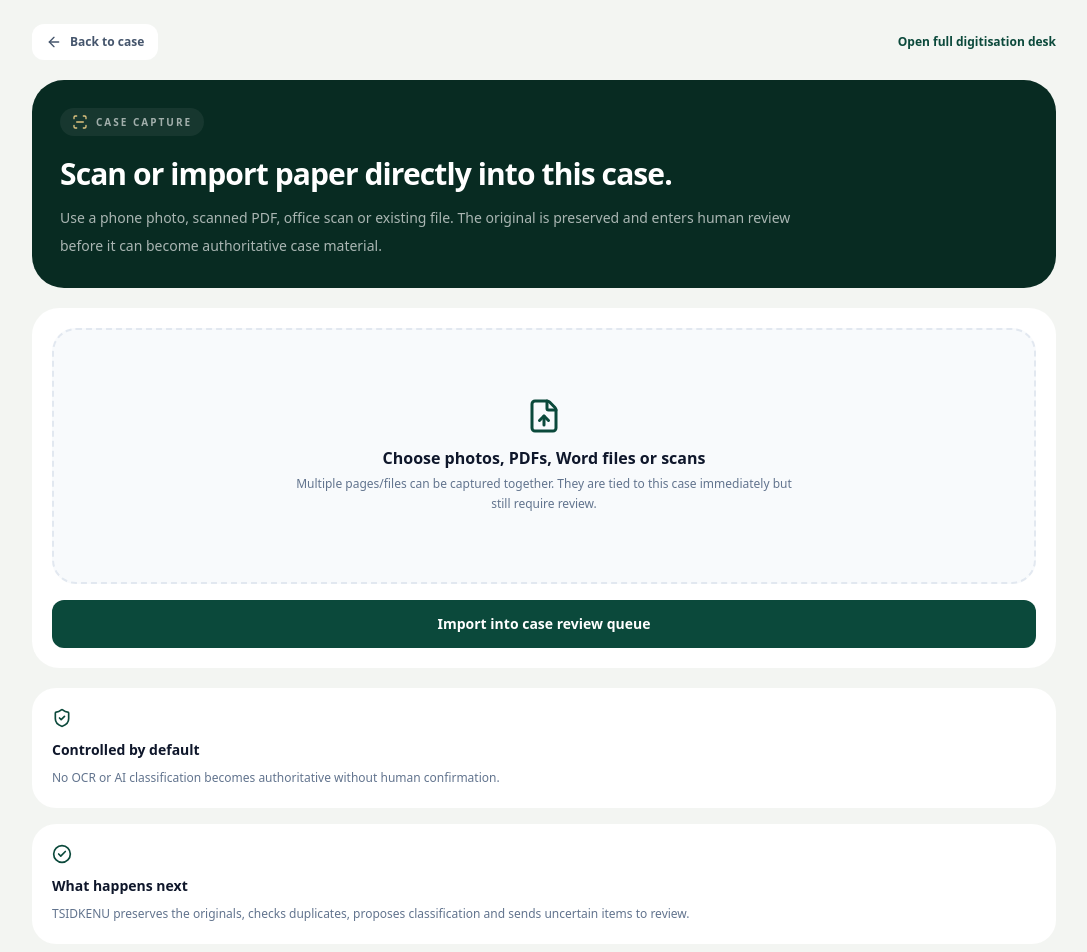
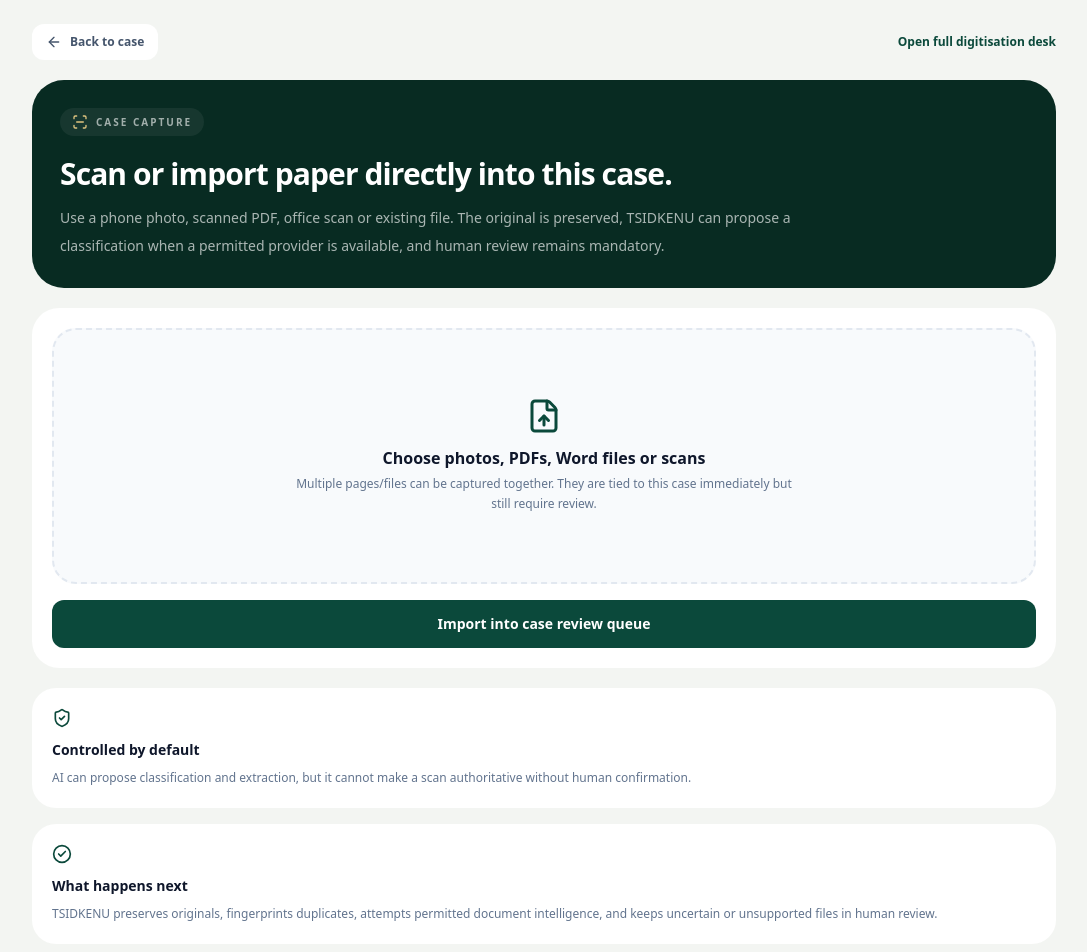
Before and after one commit to Lasana10/TSIDEK-, a Next.js app: page /digitisation/case/1 in a window 1280 px wide. Shown: the top 952 px of the page, without its empty margins (96-1183 px from the left). Built offline with nearby package versions, Linux system fonts and the light colour scheme; no server answers.

Commit message:
Run document intelligence after contextual case capture

```diff
--- a/src/app/digitisation/case/[matterId]/page.tsx
+++ b/src/app/digitisation/case/[matterId]/page.tsx
@@ -4,6 +4,8 @@ import Link from "next/link";
 import { useParams } from "next/navigation";
 import { ArrowLeft, CheckCircle2, FileUp, ScanLine, ShieldCheck } from "lucide-react";
 import { useState } from "react";
+
+type UploadedItem = { id: string; review_status?: string };
 
 export default function CaseDigitisationPage() {
   const params = useParams<{ matterId: string }>();
@@ -24,11 +26,21 @@ export default function CaseDigitisationPage() {
       form.append("sourceType", "phone_scan");
       form.append("matterId", matterId);
       const response = await fetch("/api/digitisation", { method: "POST", body: form });
-      const payload = await response.json();
-      if (!response.ok || !payload.success) throw new Error(payload.error || "Unable to import case material.");
+      const payload = await response.json() as { success?: boolean; error?: string; batch?: { id: string }; items?: UploadedItem[] };
+      if (!response.ok || !payload.success || !payload.batch) throw new Error(payload.error || "Unable to import case material.");
+
+      const items = payload.items ?? [];
+      const candidates = items.filter((item) => item.review_status !== "duplicate");
+      const analysis = await Promise.allSettled(candidates.map(async (item) => {
+        const result = await fetch(`/api/digitisation/${item.id}/analyze`, { method: "POST" });
+        const body = await result.json() as { success?: boolean; error?: string };
+        if (!result.ok || !body.success) throw new Error(body.error || "Analysis unavailable");
+      }));
+      const analyzed = analysis.filter((entry) => entry.status === "fulfilled").length;
+
       setBatchId(payload.batch.id);
       setFiles([]);
-      setMessage(`${payload.items.length} file(s) captured into the review queue for this case.`);
+      setMessage(`${items.length} file(s) preserved in this case review queue. ${analyzed} received an intelligence proposal; every item still requires human confirmation.`);
     } catch (error) {
       setMessage(error instanceof Error ? error.message : "Unable to import case material.");
     } finally {
@@ -46,7 +58,7 @@ export default function CaseDigitisationPage() {
       <section className="overflow-hidden rounded-[2rem] bg-[#082b22] p-7 text-white shadow-xl md:p-9">
         <div className="inline-flex items-center gap-2 rounded-full border border-white/10 bg-white/[.06] px-3 py-1.5 text-[10px] font-black uppercase tracking-[.2em] text-white/60"><ScanLine className="h-4 w-4 text-[#dfc47f]"/>Case capture</div>
         <h1 className="mt-5 text-3xl font-semibold tracking-[-.03em] md:text-4xl">Scan or import paper directly into this case.</h1>
-        <p className="mt-3 max-w-3xl text-sm leading-7 text-white/65">Use a phone photo, scanned PDF, office scan or existing file. The original is preserved and enters human review before it can become authoritative case material.</p>
+        <p className="mt-3 max-w-3xl text-sm leading-7 text-white/65">Use a phone photo, scanned PDF, office scan or existing file. The original is preserved, TSIDKENU can propose a classification when a permitted provider is available, and human review remains mandatory.</p>
       </section>
 
       {message ? <div className="rounded-2xl border border-slate-200 bg-white px-4 py-3 text-sm shadow-sm">{message}</div> : null}
@@ -62,12 +74,12 @@ export default function CaseDigitisationPage() {
 
           {files.length ? <div className="mt-4 rounded-2xl bg-[#edf4f0] p-4 text-sm text-[#0b493b]"><strong>{files.length} file(s)</strong> selected · {Math.round(files.reduce((sum,file)=>sum+file.size,0)/1024)} KB</div> : null}
 
-          <button type="button" onClick={upload} disabled={!files.length || busy} className="mt-4 inline-flex w-full items-center justify-center gap-2 rounded-xl bg-[#0b493b] px-5 py-3.5 text-sm font-semibold text-white disabled:cursor-not-allowed disabled:opacity-40">{busy ? "Importing originals…" : "Import into case review queue"}</button>
+          <button type="button" onClick={upload} disabled={!files.length || busy} className="mt-4 inline-flex w-full items-center justify-center gap-2 rounded-xl bg-[#0b493b] px-5 py-3.5 text-sm font-semibold text-white disabled:cursor-not-allowed disabled:opacity-40">{busy ? "Preserving & analysing…" : "Import into case review queue"}</button>
         </div>
 
         <aside className="space-y-4">
-          <div className="rounded-[1.5rem] border border-slate-200 bg-white p-5 shadow-sm"><ShieldCheck className="h-5 w-5 text-[#0b493b]"/><p className="mt-3 text-sm font-semibold">Controlled by default</p><p className="mt-2 text-xs leading-5 text-slate-500">No OCR or AI classification becomes authoritative without human confirmation.</p></div>
-          <div className="rounded-[1.5rem] border border-slate-200 bg-white p-5 shadow-sm"><CheckCircle2 className="h-5 w-5 text-[#0b493b]"/><p className="mt-3 text-sm font-semibold">What happens next</p><p className="mt-2 text-xs leading-5 text-slate-500">TSIDKENU preserves the originals, checks duplicates, proposes classification and sends uncertain items to review.</p>{batchId ? <Link href="/digitisation" className="mt-4 inline-flex text-xs font-bold text-[#0b493b]">Review imported batch →</Link> : null}</div>
+          <div className="rounded-[1.5rem] border border-slate-200 bg-white p-5 shadow-sm"><ShieldCheck className="h-5 w-5 text-[#0b493b]"/><p className="mt-3 text-sm font-semibold">Controlled by default</p><p className="mt-2 text-xs leading-5 text-slate-500">AI can propose classification and extraction, but it cannot make a scan authoritative without human confirmation.</p></div>
+          <div className="rounded-[1.5rem] border border-slate-200 bg-white p-5 shadow-sm"><CheckCircle2 className="h-5 w-5 text-[#0b493b]"/><p className="mt-3 text-sm font-semibold">What happens next</p><p className="mt-2 text-xs leading-5 text-slate-500">TSIDKENU preserves originals, fingerprints duplicates, attempts permitted document intelligence, and keeps uncertain or unsupported files in human review.</p>{batchId ? <Link href="/digitisation" className="mt-4 inline-flex text-xs font-bold text-[#0b493b]">Review imported batch →</Link> : null}</div>
         </aside>
       </section>
     </div>
```
